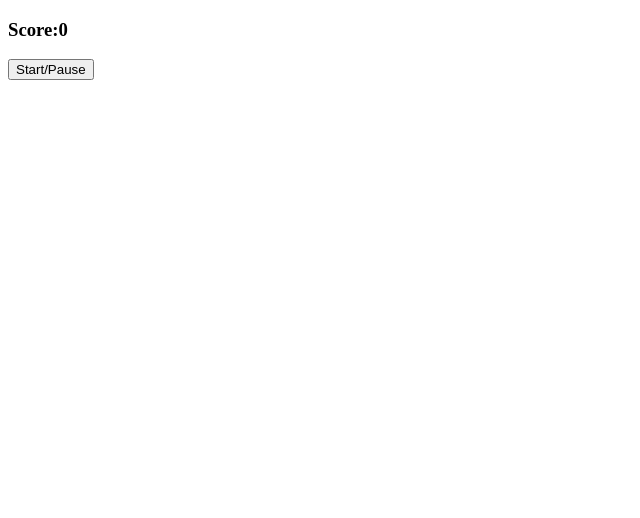
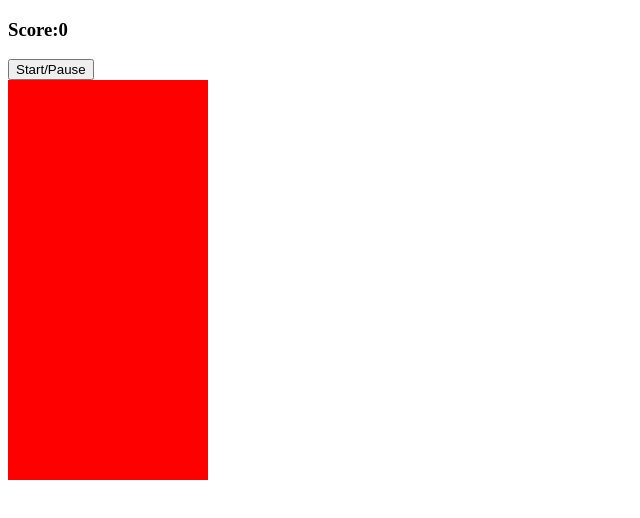
Before and after one commit to jubs-pohlmann/JS-Tetris, a plain HTML site: page index.html in a window 1280 px wide. Shown: the whole page, without its empty margins (0-640 px from the left). Drawn offline with Linux system fonts and the light colour scheme.

Commit message:
CSS Basics

```diff
--- a/index.html
+++ b/index.html
@@ -212,7 +212,6 @@
             <div></div>
             <div></div>
             <div></div>
-            <div></div>
         </div>
 
     </body>
--- a/style.css
+++ b/style.css
@@ -0,0 +1,13 @@
+.grid{
+    width: 200px;
+    height: 400px;
+    display: flex;
+    flex-wrap: wrap;
+    background-color: yellow;
+}
+
+.grid div{
+    height: 20px;
+    width: 20px;
+    background-color: red;
+}
```
